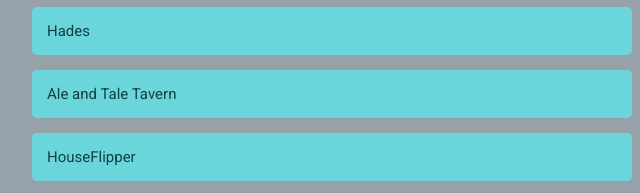
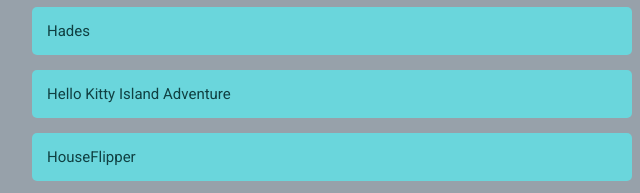
Before and after one commit to cngrindstaff/Achievement-Vault, a plain HTML site: page index.html in a window 1280 px wide. Shown: the part 155-348 px from the top of the page, 308-948 px from the left. Drawn offline with nearby package versions, Linux system fonts and the light colour scheme.

Commit message:
Update index.html

```diff
--- a/index.html
+++ b/index.html
@@ -25,7 +25,7 @@
         <h1>Achievement Vault</h1>
         <p class="game-list-item" onclick="window.location.href='games/ale-and-tale-tavern/ale-and-tale-tavern.html';">Ale and Tale Tavern</p>
         <p class="game-list-item" onclick="window.location.href='games/hades/hades.html';">Hades</p>
-        <p class="game-list-item" onclick="window.location.href='games/hello-kitty-island-adventure/hello-kitty-island-adventure.html';">Ale and Tale Tavern</p>
+        <p class="game-list-item" onclick="window.location.href='games/hello-kitty-island-adventure/hello-kitty-island-adventure.html';">Hello Kitty Island Adventure</p>
         <p class="game-list-item" onclick="window.location.href='games/houseflipper/houseflipper.html';">HouseFlipper</p>
         <p class="game-list-item" onclick="window.location.href='games/powerwashsimulator/powerwashsimulator.html';">PowerWash Simulator</p>
         <p class="game-list-item" onclick="window.location.href='games/spiderman2/spiderman2.html';">Marvel's Spiderman 2</p>
```
